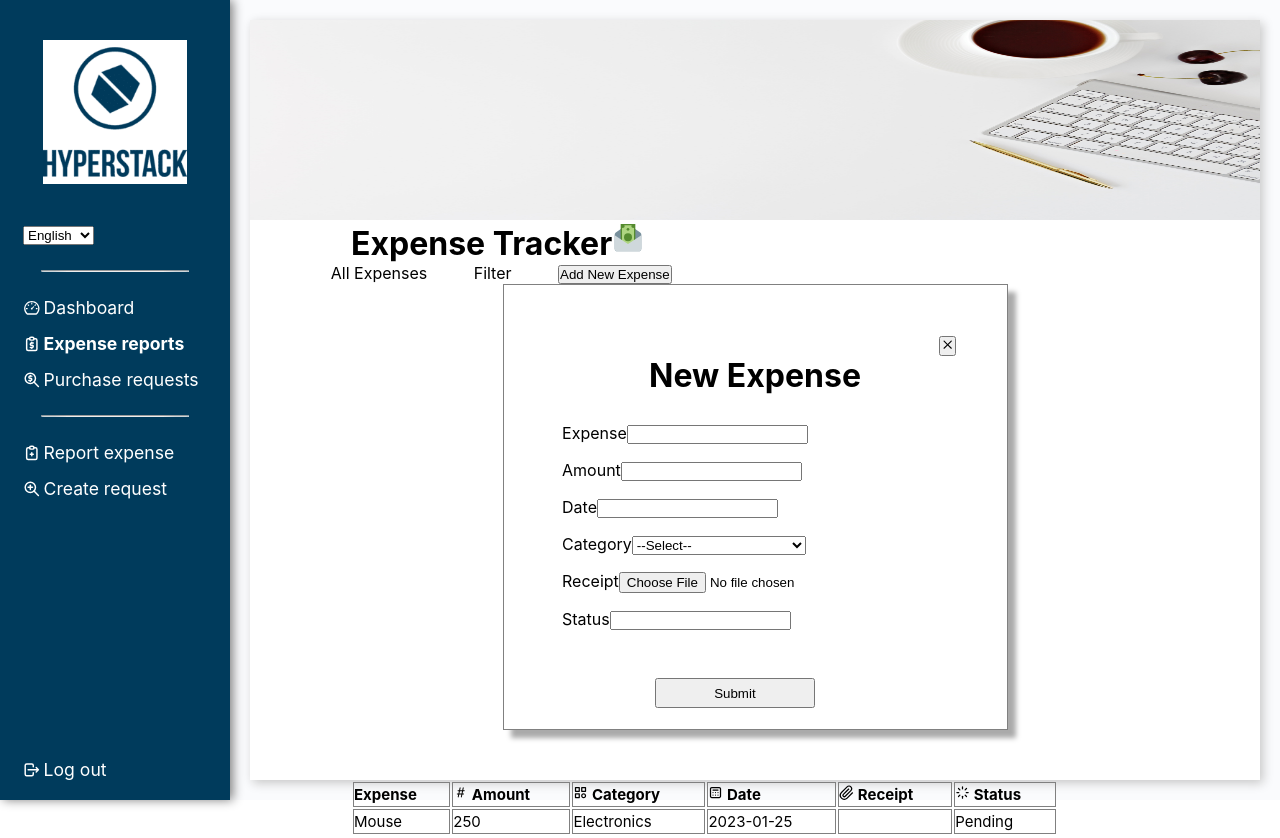
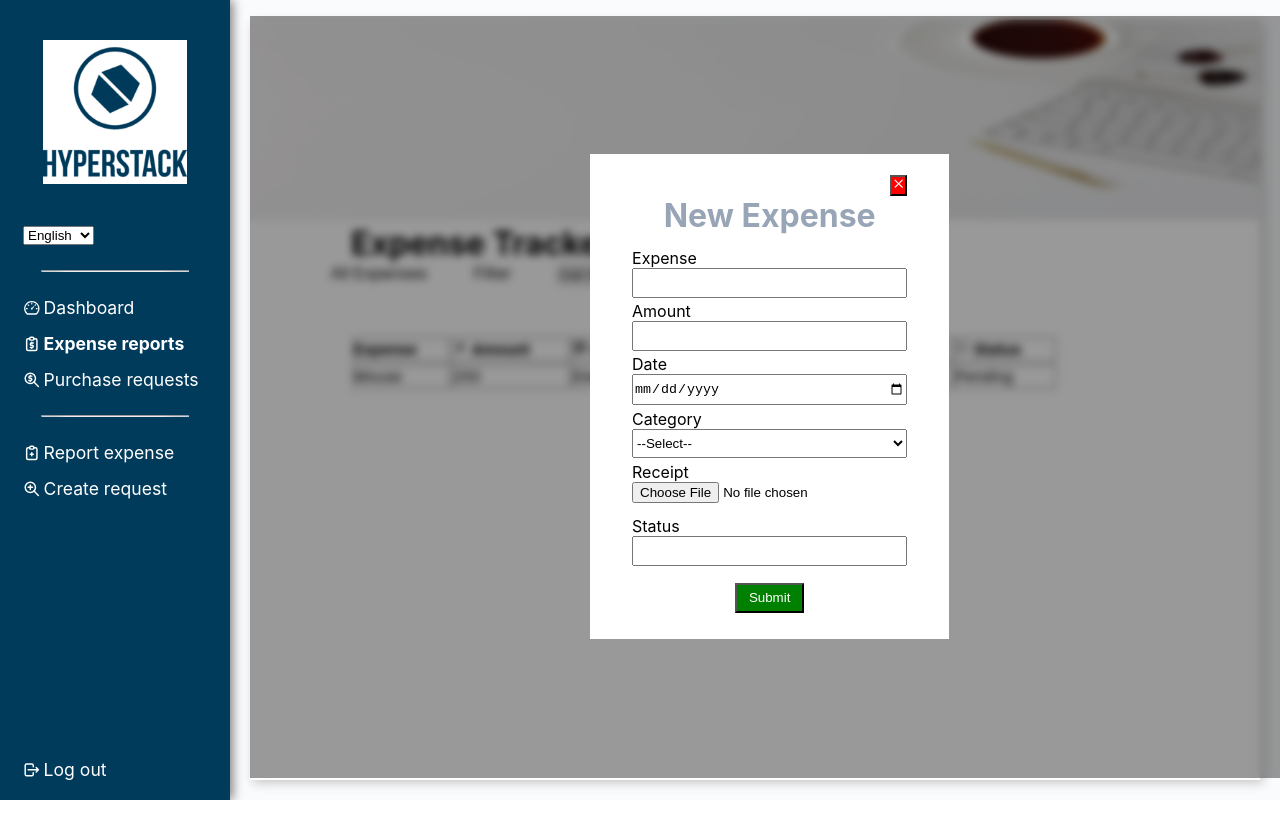
Before and after one commit to Priya-Pdh/ExpenseApp, a React (Create React App) app: page /expensepage in a window 1280 px wide. Both pictures are taken after a click on the button "Add New Expense". After the commit the page ends 800 px from the top, so only its background shows below. Built offline with nearby package versions, Linux system fonts and the light colour scheme.

Commit message:
bluring the background and styling of new expense form (#28)

```diff
--- a/src/components/ExpenseList/style.scss
+++ b/src/components/ExpenseList/style.scss
@@ -10,8 +10,3 @@
     height: 25px;
     font-size: 15px;
   }
-
-  .close_icon {
-   display: flex;
-   justify-content: flex-end;
- }
--- a/src/components/NewExpense/index.tsx
+++ b/src/components/NewExpense/index.tsx
@@ -1,4 +1,4 @@
-import React, { useState } from 'react';
+import React, { Fragment, useState } from 'react';
 import './style.scss';
 import { NewExpenseProps } from '../../types/Types';
 
@@ -36,49 +36,51 @@ export default function NewExpense(props: Props) {
   return (
     <>
       {hide && (
+        <div className="new_expense_form_wrapper">
           <div className="new_expense_container">
-          <div className="close_icon">
-            <button onClick={() => setHide(!hide)}>
+            <div className="end_close_icon">
+              <button className="button_close_icon" onClick={() => setHide(!hide)}>
                 <CgClose />
               </button>
             </div>
-
             <h1 className="new_expense_heading">New Expense</h1>
             <form onSubmit={onSubmit}>
               <div className="form_container">
-              <label className="form_input">
-                Expense
+                <label className="form_label"> Expense</label>
+
                 <input
                   type="text"
+                  className="form_input"
                   required
                   value={expense}
                   onChange={(e) => setExpense(e.target.value)}
                 />
-              </label>
-              <label className="form_input">
-                Amount
+
+                <label className="form_label">Amount </label>
+
                 <input
                   type="number"
+                  className="form_input"
                   required
                   value={amount}
                   onChange={(e) => setAmount(e.target.value)}
                 />
-              </label>
 
-              <label className="form_input">
-                Date
+                <label className="form_label">Date</label>
                 <input
-                  type="calender"
+                  type="date"
+                  className="form_input"
                   required
                   value={date}
                   onChange={(e) => setDate(e.target.value)}
                 />
+
+                <label className="form_label" id="select_category">
+                  Category
                 </label>
-
-              <label className="form_input" id="select_category">
-                Category
                 <select
                   name="Category"
+                  className="form_input"
                   value={category}
                   onChange={(e) => setCategory(e.target.value)}
                 >
@@ -87,35 +89,37 @@ export default function NewExpense(props: Props) {
                   <option value="food">Food</option>
                   <option value="rent">Rent</option>
                   <option value="salaries">Salaries</option>
-                  <option value="maintaine">Maintenance and Repairs</option>
+                  <option value="maintaine" className="form_input">
+                    Maintenance and Repairs
+                  </option>
                   <option value="others">others</option>
                 </select>
-              </label>
 
-              <label className="form_input">
-                Receipt
+                <label className="form_label">Receipt </label>
                 <input
                   type="file"
+                  className="form_input"
                   required
                   value={receipt}
                   onChange={(e) => setReceipt(e.target.value)}
                 />
-              </label>
 
-              <label className="form_input">
-                Status
+                <label className="form_label">Status </label>
                 <input
                   type="text"
+                  className="form_input"
                   required
                   value={status}
                   onChange={(e) => setStatus(e.target.value)}
                 />
-              </label>
               </div>
+              <div className="center_submit_button">
                 <button value="submit" className="submit_button">
                   Submit
                 </button>
+              </div>
             </form>
+          </div>
         </div>
       )}
     </>
--- a/src/components/NewExpense/style.scss
+++ b/src/components/NewExpense/style.scss
@@ -1,29 +1,69 @@
+@import '../../styles/_colors.scss';
+
+.new_expense_form_wrapper {
+  position: absolute;
+  left: -40;
+  top: 0;
+  width: 81.2%;
+  height: 95.2%;
+  background: rgba(0, 0, 0, 0.4);
+  backdrop-filter: blur(4px);
+  margin-top: 1.25%;
+  display: flex;
+  align-items: center;
+  justify-content: center;
+
   .new_expense_container {
-    margin: 0 25% 0 25%;
-    padding:  5% 5% 0 5%;
-    border: 1px solid gray;
-    box-shadow: 8px 8px 5px #aaaaaa;
+    position: absolute;
+    background-color: #fff;
+    padding: 2% 4% 2% 4%;
+    width: 28vw;
   }
 
   .new_expense_heading {
     margin-bottom: 5%;
     text-align: center;
+    color: $alt_text;
   }
 
   .form_container {
-    display: flex;
-    flex-direction: row;
-    flex-wrap: wrap;
+    display: grid;
   }
 
   .form_input {
-    margin: 2%;
+    margin-bottom: 5%;
+    height: 90%;
+  }
+
+  .center_submit_button {
+    display: flex;
+    justify-content: center;
   }
 
   .submit_button {
-    margin-left: 25%;
-    margin-top: 10%;
-    margin-bottom: 5%;
-    width: 40%;
+    margin-top: 5%;
+    margin-bottom: 2%;
+    width: 25%;
     height: 30px;
+    background-color: green;
+    color: #fff;
   }
+
+  .submit_button:hover {
+    background-color: #00c04b;
+  }
+
+  .end_close_icon {
+    display: flex;
+    justify-content: flex-end;
+
+    .button_close_icon {
+      background-color: red;
+      color: #fff;
+    }
+
+    .button_close_icon:hover {
+      background-color: #d2042d;
+    }
+  }
+}
--- a/src/pages/ExpensePage/style.scss
+++ b/src/pages/ExpensePage/style.scss
@@ -25,6 +25,7 @@
     margin-left: 10%;
   }
 
+
   .filters {
     color: black;
     list-style-type: none;
```
Lines whose indentation alone changed are shown as unchanged.
